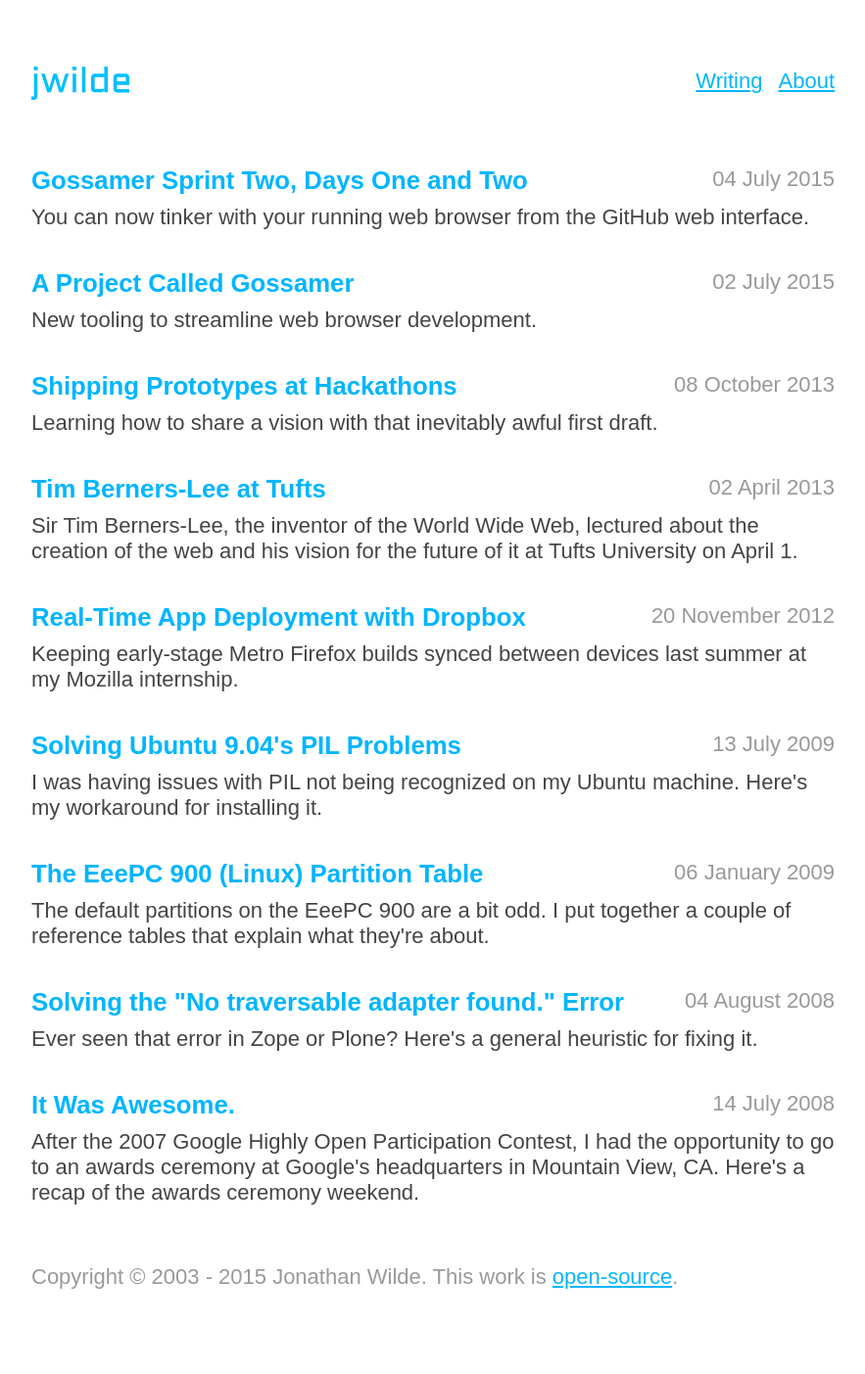
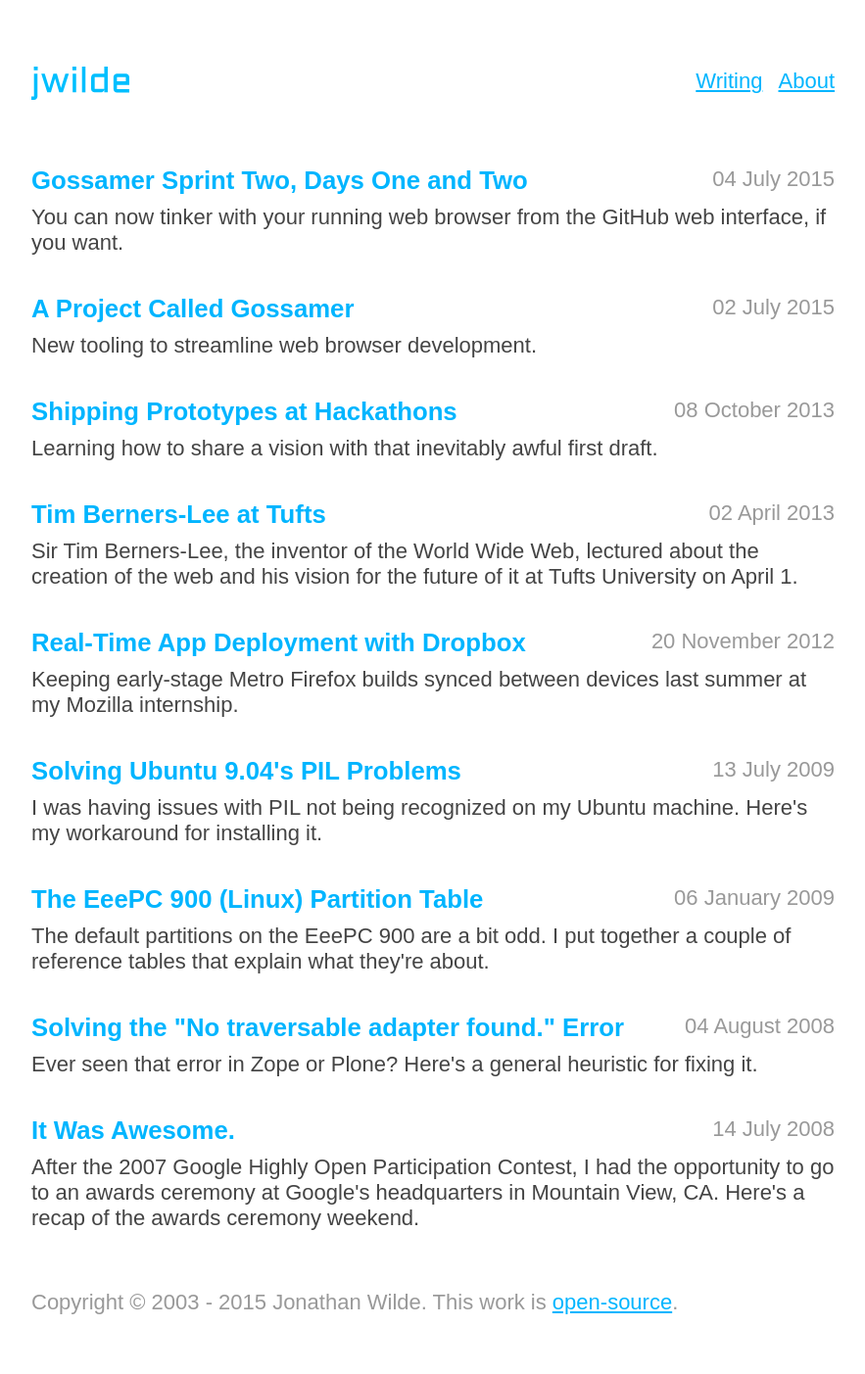
Before and after one commit to hellojwilde/hellojwilde.github.io, a Jekyll site: the page built from index.html, in a window 1280 px wide. Shown: the whole page at 98% size, without its empty margins (198-1081 px from the left). Built offline with Jekyll 4.4.1, drawn with Linux system fonts in a browser that asks for light colours; before the commit the page ends 1377 px from its top, so only the background shows below that.

Commit message:
Tweak summary.

```diff
--- a/_posts/2015-07-04-gossamer-two-days-one-two.md
+++ b/_posts/2015-07-04-gossamer-two-days-one-two.md
@@ -3,7 +3,7 @@ layout: post
 title: Gossamer Sprint Two, Days One and Two
 category: mozilla
 summary:
-    You can now tinker with your running web browser from the GitHub web interface.
+    You can now tinker with your running web browser from the GitHub web interface, if you want.
 ---
 
 I'm currently working with [Lyre Calliope](https://twitter.com/CaptainCalliope) on [a project to improve tooling](/mozilla/2015/07/02/gossamer.html) for developing and sharing web browser features.
```
